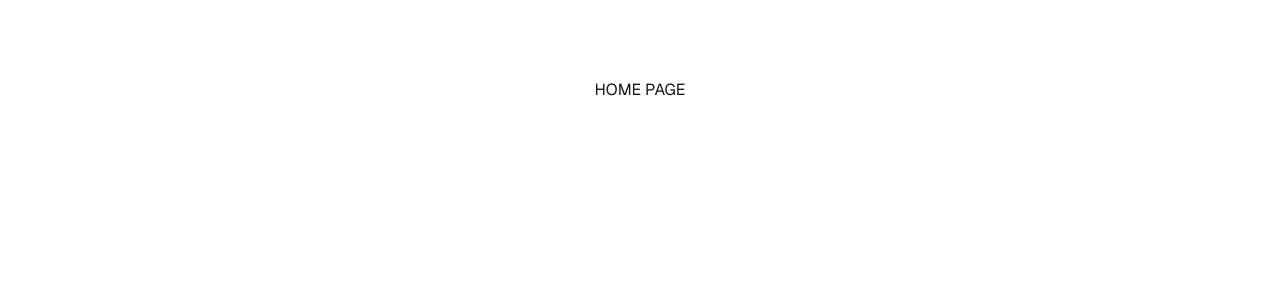
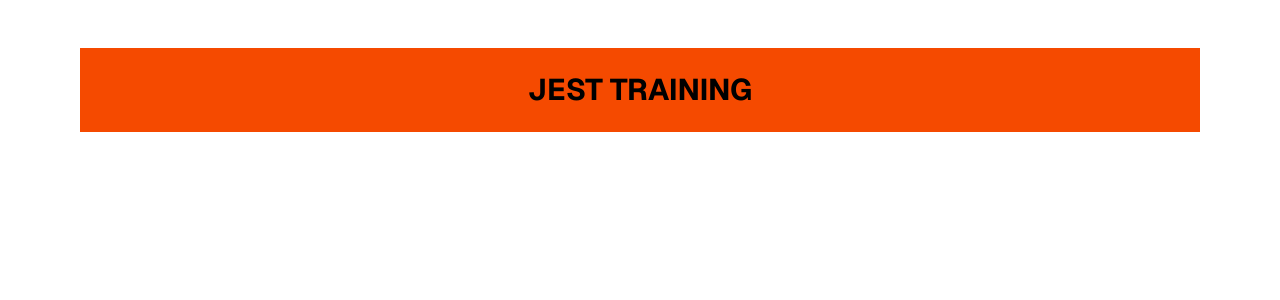
Before and after one commit to PouryaSoleimani/JEST____, a Next.js app: page / in a window 1280 px wide. Shown: the top 300 px of the page. Built offline with nearby package versions, Linux system fonts and the light colour scheme.

Commit message:
🟧 JEST

```diff
--- a/app/page.tsx
+++ b/app/page.tsx
@@ -3,7 +3,7 @@ import Image from "next/image";
 export default function Home() {
   return (
     <div className="grid grid-rows-[20px_1fr_20px] items-center justify-items-center min-h-screen p-8 pb-20 gap-16 sm:p-20 font-[family-name:var(--font-geist-sans)]">
-      <h1>HOME PAGE</h1>
+      <h1 className="bg-orange-600 w-full text-3xl font-bold text-center py-6 text-black">JEST TRAINING</h1>
     </div>
   );
 }
```
